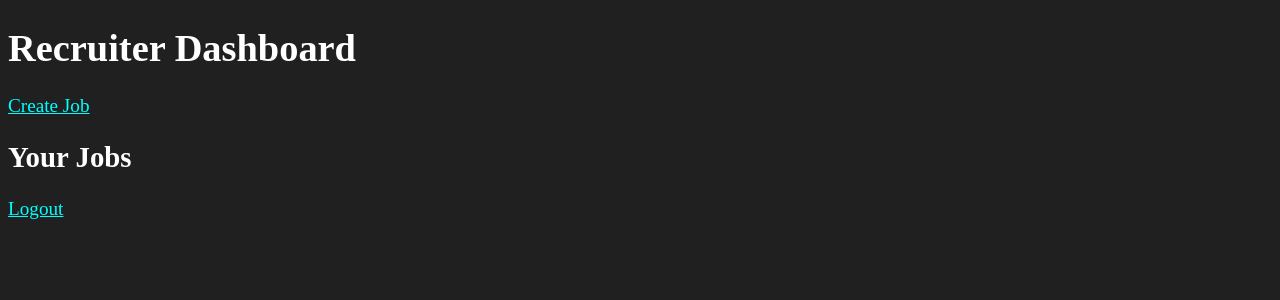
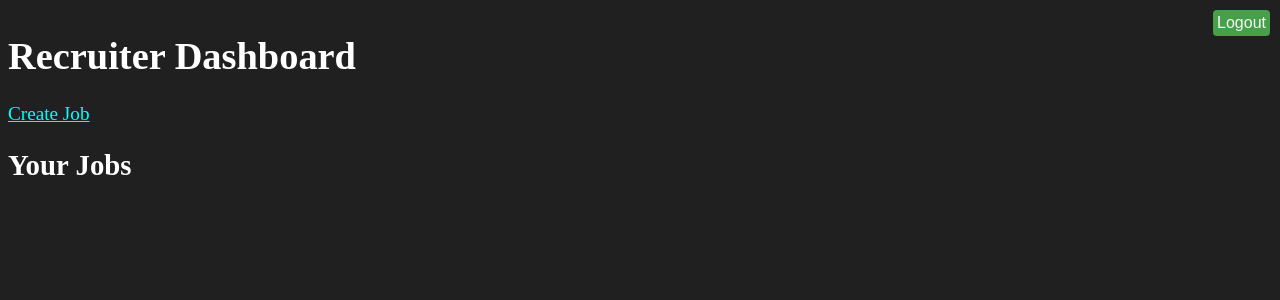
Before and after one commit to ArchBase/aijob, a Flask app: page /recruiter/dashboard in a window 1280 px wide. Shown: the top 300 px of the page. Run offline with Flask 3, Linux system fonts and the light colour scheme; the visitor is signed in with stand-in values (Sample User, id 1); data that the repository does not hold is empty.

Commit message:
push logout button to header

```diff
--- a/static/style.css
+++ b/static/style.css
@@ -2,6 +2,11 @@ body{
     color: white;
     background-color: #202020;
     font-size: 1.2em;
+}
+
+header{
+    display: grid;
+    grid-template-columns: auto auto;
 }
 
 button, input[type=submit]{
@@ -59,3 +64,7 @@ a:visited{
     border: 1px solid #ccc;
     border-radius: 4px;
 }
+
+.logout-btn{
+    margin-left: auto;
+}
--- a/templates/recruiter_dashboard.html
+++ b/templates/recruiter_dashboard.html
@@ -5,7 +5,10 @@
     <link rel="stylesheet" href="{{ url_for('static', filename='style.css') }}">
 </head>
 <body>
-    <h1>Recruiter Dashboard</h1>
+    <header>
+        <h1>Recruiter Dashboard</h1>
+        <a href="/" class="logout-btn"><button>Logout</button></a>
+    </header>
     <a href="/recruiter/create_job">Create Job</a>
     <h2>Your Jobs</h2>
     <ul>
@@ -16,6 +19,5 @@
             </li>
         {% endfor %}
     </ul>
-    <a href="/">Logout</a>
 </body>
 </html>
```
Also changed, not shown: templates/user_dashboard.html (+5 -3 lines).
